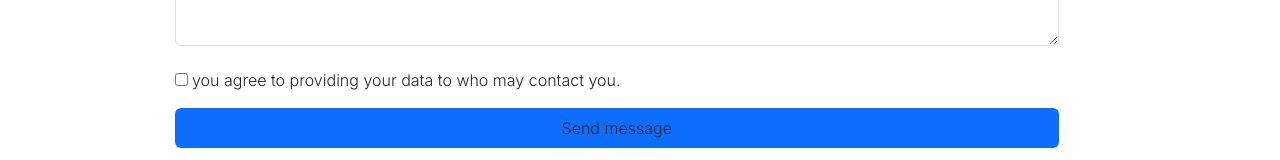
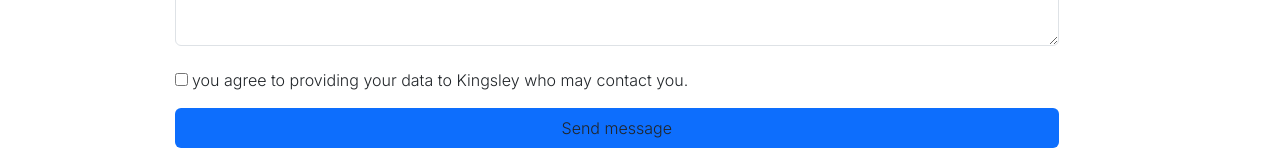
Before and after one commit to Mbahkingsley/frontend-stage-one-task, a React (Create React App) app: page /contact in a window 1280 px wide. Shown: the part 422-582 px from the top of the page. Built offline with nearby package versions, Linux system fonts and the light colour scheme.

Commit message:
Update Contact.js

```diff
--- a/src/pages/Contact.js
+++ b/src/pages/Contact.js
@@ -44,7 +44,7 @@ const Contacts = () => {
           {errors.message && <sub><em className="text-danger">Please enter a message</em></sub>}
         </label> <br />
         <div className="mt-3 mb-3">
-        <input type="checkbox" id="" /> <span >you agree to providing your data to {} who may contact you.</span> <br />
+        <input type="checkbox" id="" /> <span >you agree to providing your data to Kingsley who may contact you.</span> <br />
         </div>
         <button style={{maxWidth:'95%'}} id="btn__submit" className="bg-primary w-100 rounded-top rounded-bottom h-10" type="submit">Send message</button>
       </form>
```
